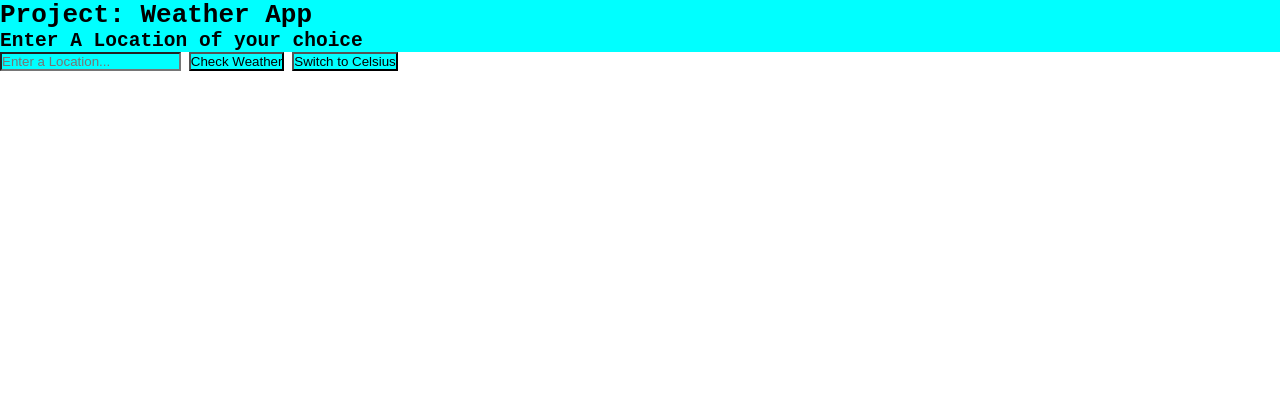
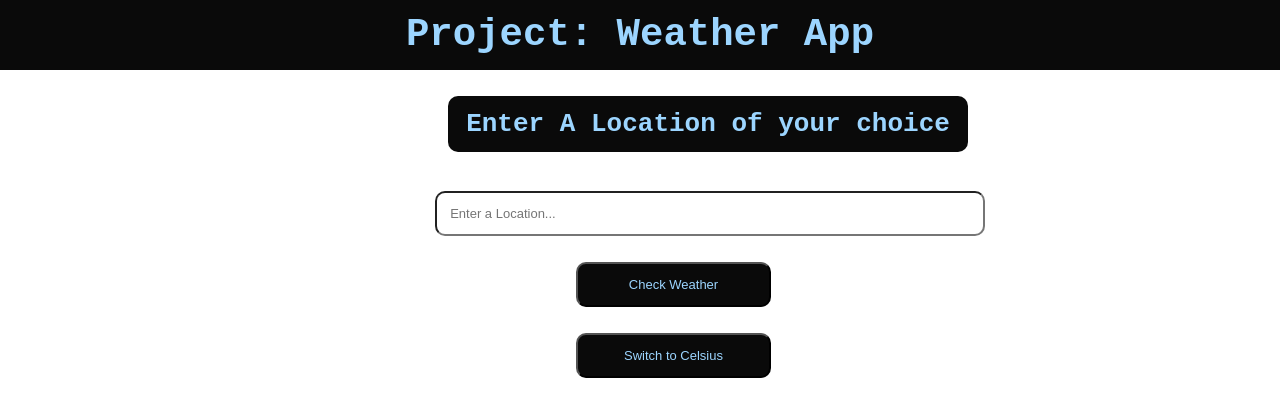
Before and after one commit to RhexNiebres/Project-Weather-App, a plain HTML site: page index.html in a window 1280 px wide. Drawn offline with Linux system fonts and the light colour scheme.

Commit message:
add styles to HTML element and innerHTML elements

```diff
--- a/main.js
+++ b/main.js
@@ -18,7 +18,7 @@ async function fetchData() {
 
     const conditionKey = currentConditions.conditions.toLowerCase(); //add
     const imageResponse = await fetch(
-      `https://api.giphy.com/v1/gifs/translate?api_key=kjslOcjrBfTc6PDM4KhjjRSxBgfl7HkG&s=${conditionKey}`
+      // `https://api.giphy.com/v1/gifs/translate?api_key=kjslOcjrBfTc6PDM4KhjjRSxBgfl7HkG&s=${conditionKey}`
     );
 
     if (!imageResponse.ok) {
--- a/styles.css
+++ b/styles.css
@@ -1,22 +1,101 @@
+:root{
+    --main-clr:#0A0A0A;
+    --scdry-clr:#9cd5ff;
+}
+
 * {
     margin: 0;
     padding: 0;
-    box-sizing: border-box;
 }
 
 html, body {
-    height: 100%;
     font-family: monospace;
+    align-content: center;
+    background-image:var(--main-clr);
+    background-size: cover;
+    background-position: center;
+    background-repeat: no-repeat;
+}
+
+.container{
+    display: flex;
+    flex-direction: column;
+    justify-content: center;
+    align-content: center;
+    text-align: center;
+
     h1{
-        background-color: aqua;
+        background-color: var(--main-clr);
+        color: var(--scdry-clr);
+        font-size: 3rem;
+        padding: 1rem;
     }
     h2{
-        background-color: aqua;
+        background-color: var(--main-clr);
+        color:var(--scdry-clr);
+        font-size: 2rem;
+        padding: 1rem;
+        width: 19em;
+        margin-top: 1em;
+        margin-bottom: 1em;
+        margin-left: 35%;
+        border-radius: 10px;
     }
     input{
-        background-color: aqua
+        font-size: 1rem;
+        padding: 1rem;
+        width: 40em;
+        margin: 1em 0em 1em 34%;
+        border-radius: 10px;
+
+        &:hover{
+            box-shadow: 0 4px 10px rgba(0, 0, 0, 0.5);
+        }
     }
     button{
-        background-color: aqua
+        background-color:var(--main-clr);
+        color: var(--scdry-clr);
+        font-size: 1rem;
+        padding: 1rem;
+        width: 15em;
+        margin: 1em 0em 1em 45%;
+        border-radius: 10px;
+        &:hover{
+            box-shadow: 0 4px 10px rgba(0, 0, 0, 0.5);
+        }
     }
 }
+.weather-info{
+    display: flex;
+    justify-content: center;
+    align-content: center;
+    padding: 2em;
+    h3{
+        text-align: center;
+        font-size: 2rem;
+        border: var(--main-clr) 1px solid;
+        border-radius: 10px;
+        padding: 5px;
+        margin: 1em;
+        &:hover{
+            box-shadow: 0 4px 10px rgba(0, 0, 0, 0.5);
+        }
+    }
+
+    p{
+        text-align: center;
+        font-size: 2rem;
+        border: var(--main-clr) 1px solid;
+        border-radius: 10px;
+        padding: 5px;
+        margin: 1em;
+        &:hover{
+            box-shadow: 0 4px 10px rgba(0, 0, 0, 0.5);
+        }
+    }
+    img{
+        border: var(--main-clr) solid ;
+        margin: 20px 0px 0px 0px;
+        max-width: 80%;
+    }
+}
```
